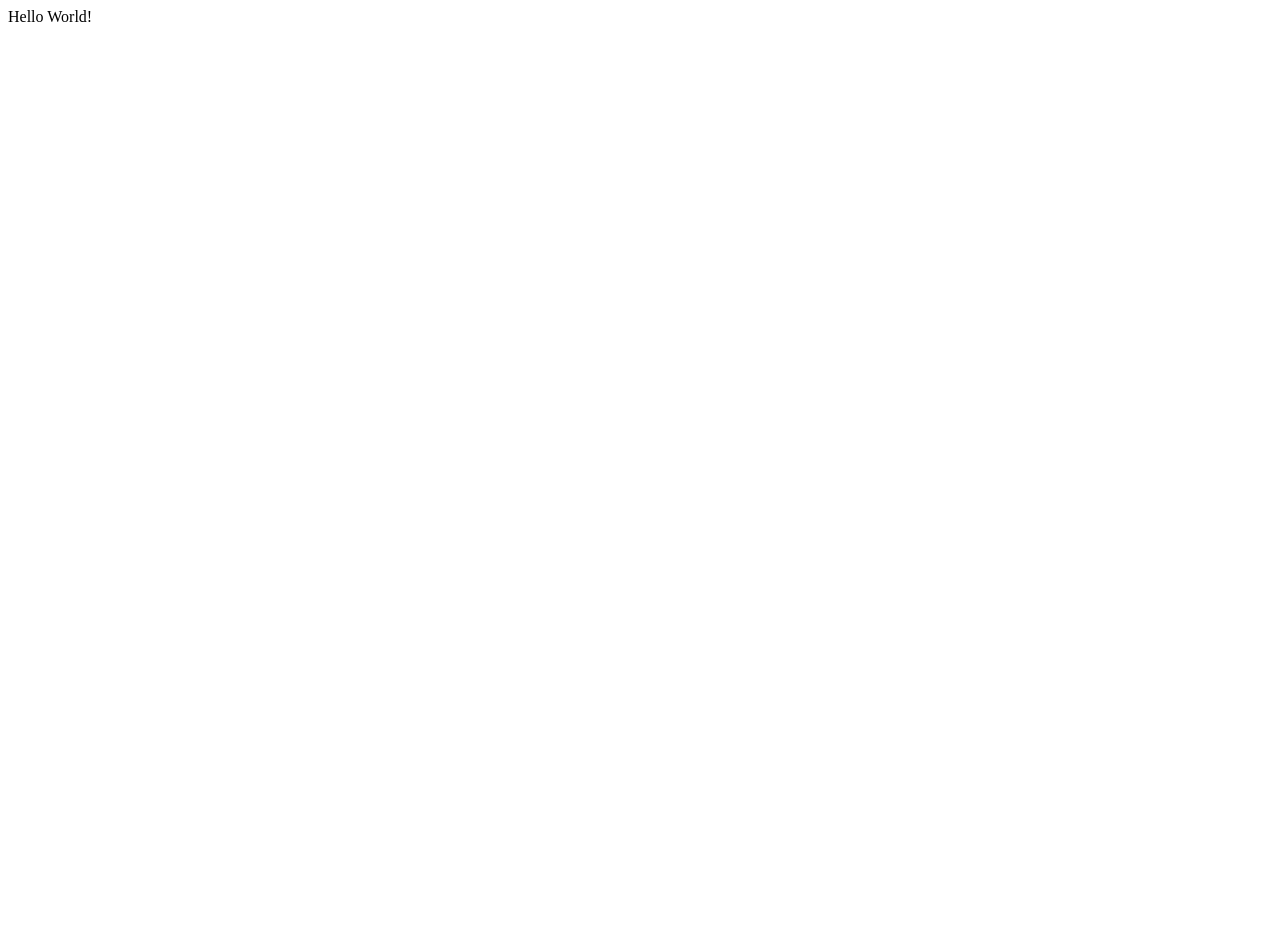
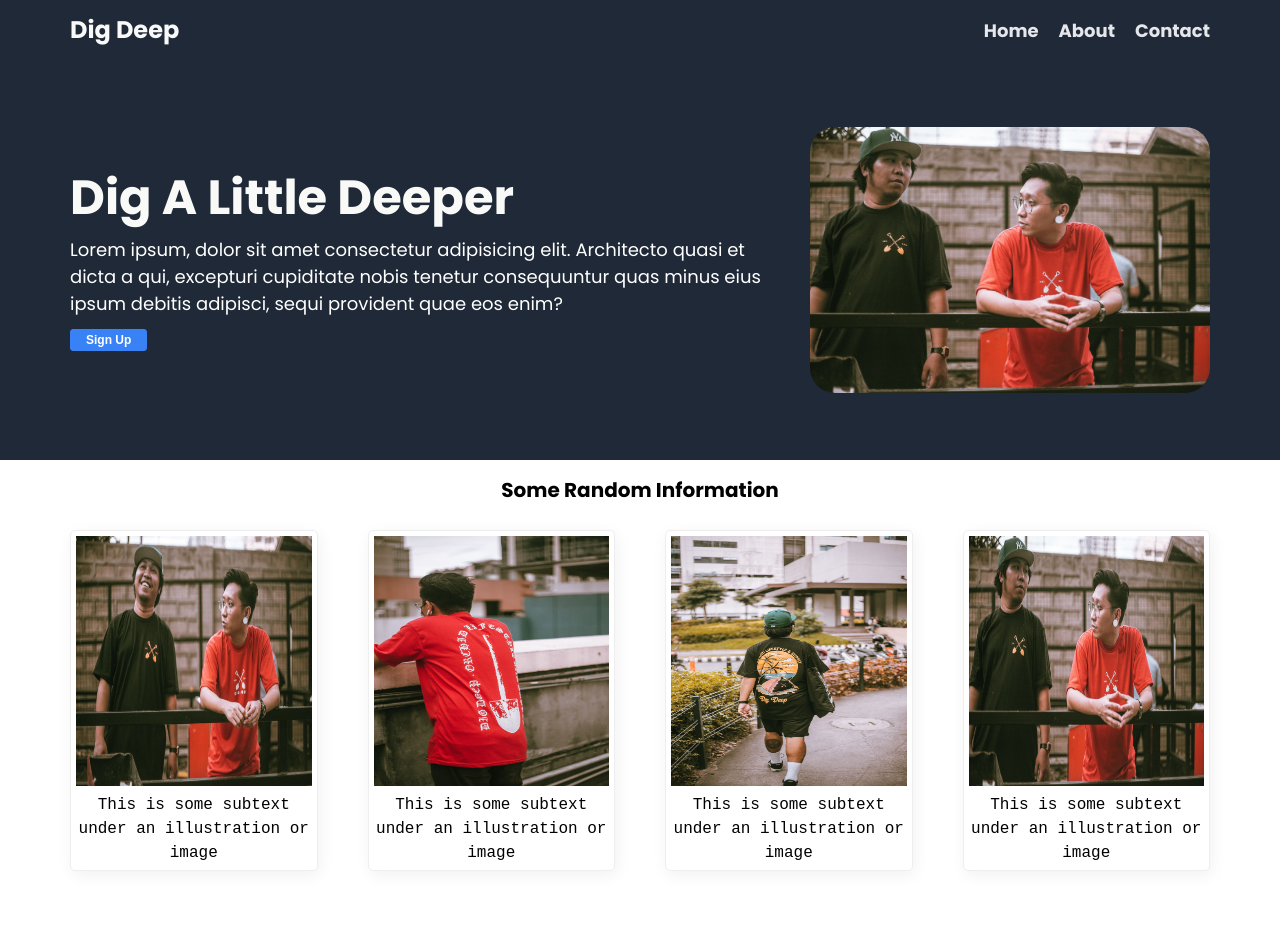
Before and after one commit to Mazel-00/new-website, a plain HTML site: page index.html in a window 1280 px wide. Shown: the top 952 px of the page. Before the commit the page ends 800 px from the top, so only its background shows below. Drawn offline with Linux system fonts and the light colour scheme.

Commit message:
build: create a website using html and css only in the Odin Project

```diff
--- a/index.html
+++ b/index.html
@@ -8,8 +8,92 @@
 </head>
 
 <body>
-  <div>
-    Hello World!
-  </div>
+  <nav class="navbar">
+    <div class="container">
+      <div class="logo">Dig Deep</div>
+      <ul class="nav">
+        <li>
+          <a href="#">Home</a>
+        </li>
+        <li>
+          <a href="#">About</a>
+        </li>
+        <li>
+          <a href="#">Contact</a>
+        </li>
+      </ul>
+    </div>
+  </nav>
+
+  <header class="header">
+    <div class="container">
+      <div>
+        <h1>Dig A Little Deeper</h1>
+          <p class="secondary-text">
+            Lorem ipsum, dolor sit amet consectetur adipisicing elit. Architecto quasi et dicta a qui, excepturi cupiditate nobis tenetur consequuntur quas minus eius ipsum debitis adipisci, sequi provident quae eos enim?
+          </p>
+          <button class="header-button">
+          Sign Up
+          </button>
+      </div>
+      <img src="../new-website/images/placeholder.jpg" alt="Dig Deep first release shirts" class="img-placeholder">
+    </div>
+  </header>
+
+  <section class="boxes">
+    <div class="title">Some Random Information</div>
+      <div class="container">
+        <div class="box">
+          <img src="../new-website/images/photo1.jpg" alt="Dig Deep first release shirts" class="img-box">
+          <p>This is some subtext under an illustration or image</p>
+        </div>
+
+        <div class="box">
+          <img src="../new-website/images/shovel-red.jpg" alt="Mucky Shovel back design" class="img-box">
+          <p>This is some subtext under an illustration or image</p>
+        </div>
+
+        <div class="box">
+          <img src="../new-website/images/sunset-black.jpg" alt="Sunset black back design" class="img-box">
+          <p>This is some subtext under an illustration or image</p>
+        </div>
+
+        <div class="box">
+          <img src="../new-website/images/placeholder.jpg" alt="Dig Deep first release shirts" class="img-box">
+          <p>This is some subtext under an illustration or image</p>
+        </div>
+      </div>
+  </section>
+
+  <section class="quote">
+    <div class="container">
+      <div class="text-quote">
+        "If you want to look good in front of thousands, you have to outwork thousands in front of nobody"
+        <p class="author">
+          - Damian Lillard
+        </p>
+      </div>
+    </div>
+  </section>
+
+  <section class="sign-up-div" id="sign">
+    <div class="container">
+      <div>
+        <h4>Call to action! It's time!</h4>
+        <p>
+          Sign up for our product by clicking that button right over there!
+        </p>
+      </div>
+      <button>
+        Sign up
+      </button>
+    </div>
+  </section>
+
+  <section class="footer">
+    <div class="container">
+      <div>Copyright &#169; The Odin Project 2021 </div>
+    </div>
+  </section>
 </body>
 </html>
--- a/styles.css
+++ b/styles.css
@@ -0,0 +1,226 @@
+@import url('https://fonts.googleapis.com/css2?family=Poppins:wght@400;700&display=swap');
+
+* {
+  box-sizing: border-box;
+  margin: 0;
+  padding: 0;
+}
+
+body {
+  font-family: 'Poppins', sans-serif;
+  font-size: 16px;
+  line-height: 1.5;
+
+}
+
+img {
+  max-width: 100%;
+}
+
+h1, .title {
+  margin-bottom: 10px;
+}
+
+ul {
+  list-style: none;
+}
+
+.container {
+  max-width: 1200px;
+  margin: 0 auto;
+  padding: 0 30px;
+}
+
+.navbar {
+  background-color: #1f2937;
+  color: #fff;
+  height: 60px;
+}
+
+.navbar .logo {
+  font-size: 24px;
+  color: #f9faf8;
+  font-weight: bold;
+}
+
+.navbar a {
+  text-decoration: none;
+  color: #e5e7eb;
+  font-size: 18px;
+  font-weight: bold;
+}
+
+.navbar a:hover {
+  color: #8c8c8c;
+}
+
+.navbar .container {
+  display: flex;
+  justify-content: space-between;
+  align-items: center;
+  height: 100%;
+}
+
+.navbar  ul {
+  display: flex;
+}
+
+.navbar ul li {
+  margin-left: 20px;
+}
+
+.header {
+  background-color: #1f2937;
+  color: #fff;
+  min-height: 400px;
+  display: flex;
+  align-items: center;
+}
+
+.header h1 {
+  font-size: 48px;
+  font-weight: bold;
+  color: #f9faf8;
+  line-height: 1.2;
+}
+
+.secondary-text {
+  margin-bottom: 10px;
+  font-size: 18px;
+
+}
+
+.header-button {
+  background: #3882f6;
+  border: 1px solid #3882f6;
+  color: #fff;
+  padding: 3px 15px;
+  border-radius: 3px;
+  font-size: 12px;
+  font-weight: bold;
+  cursor: pointer;
+}
+
+.header img {
+  max-width: 400px;
+  border-radius: 25px;
+  margin-left: 15px;
+}
+
+.header .container {
+  display: flex;
+  align-items: center;
+  justify-content: space-between;
+}
+
+.title {
+ color: black;
+ text-align: center;
+ padding: 15px 0;
+ font-weight: 600;
+ font-size: 20px;
+}
+
+.boxes {
+  background-color: #fff;
+  min-height: 500px;
+}
+
+.img-box {
+  width: 250px;
+  height: 250px;
+}
+
+.box p {
+  font-family: monospace, 'Poppins', sans-serif;
+}
+
+.boxes .box {
+  transition: all 300ms ease-out;
+}
+
+.boxes .box:hover {
+  box-shadow: 0 0 0 2px #99d6ff;
+  transition: all 200ms ease-out;
+  transform: scale(1.2);
+}
+
+.boxes .container {
+  display: flex;
+  text-align: center;
+  gap: 50px;
+}
+
+.box {
+  border: 1px solid #eee;
+  box-shadow: 2px 4px 16px rgba(0,0,0,.06);
+  padding: 5px;
+  border-radius: 5px;
+}
+
+.quote {
+  background-color: #e5e7eb;
+  min-height: 450px;
+  display: flex;
+  justify-content: center;
+  align-items: center;
+}
+
+.author {
+  font-size: medium;
+  font-weight: 700;
+  text-align: right;
+}
+
+.quote .text-quote {
+  color: #1f2937;
+  font-size: 36px;
+  font-style: italic;
+  font-weight: lighter;
+  text-align: center;
+  font-family: monospace, 'Poppins', sans-serif;
+}
+
+.sign-up-div .container {
+  background-color: #3882f6;
+  border: 1px #3882f6;
+  color: #fff;
+  width: 1100px;
+  display: flex;
+  align-items: center;
+  justify-content: space-around;
+  padding: 35px;
+  border-radius: 5px;
+  line-height: 1.2;
+}
+
+.sign-up-div {
+  background-color: #fff;
+  min-height: 450px;
+  display: flex;
+  align-items: center;
+}
+
+.sign-up-div button {
+  background: #3882f6;
+  border: 1px solid #fff;
+  color: #fff;
+  padding: 3px 15px;
+  border-radius: 3px;
+  font-size: 12px;
+  font-weight: 600;
+  cursor: pointer;
+}
+
+.sign-up-div p {
+  font-size: 10px;
+  font-weight: lighter;
+}
+
+.footer {
+  background-color: #1f2937;
+  min-height: 100px;
+  color: #fff;
+  display: flex;
+  align-items: center;
+}
```
Also changed, not shown: images/photo1.jpg (added), images/placeholder.jpg (added), images/shovel-red.jpg (added), images/sunset-black.jpg (added).
